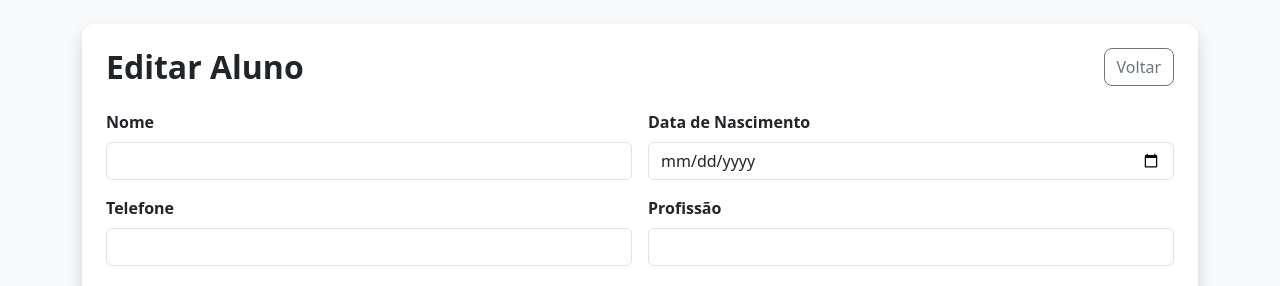
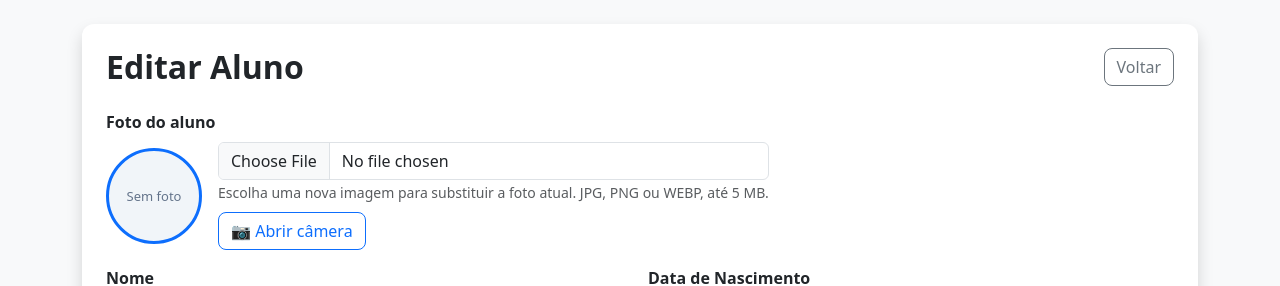
Before and after one commit to danielaires/Studio-Gaspar, a React (Vite) app in the folder Projeto/: page /editar-aluno/1 in a window 1280 px wide. Shown: the top 286 px of the page. Built offline with nearby package versions, Linux system fonts and the light colour scheme; no server answers; sample sign-in values are in the browser's storage.

Commit message:
Tirando foto aluno

```diff
--- /dev/null
+++ b/Projeto/src/components/CapturaFotoCamera.jsx
@@ -0,0 +1,93 @@
+import { useEffect, useRef, useState } from "react";
+import "./capturaFotoCamera.css";
+
+function CapturaFotoCamera({ onCapture, onError }) {
+    const videoRef = useRef(null);
+    const streamRef = useRef(null);
+    const [aberta, setAberta] = useState(false);
+    const [carregando, setCarregando] = useState(false);
+
+    const pararCamera = () => {
+        streamRef.current?.getTracks().forEach((track) => track.stop());
+        streamRef.current = null;
+    };
+
+    const fechar = () => {
+        pararCamera();
+        setAberta(false);
+        setCarregando(false);
+    };
+
+    const abrir = async () => {
+        if (!navigator.mediaDevices?.getUserMedia) {
+            onError("A câmera não é suportada por este navegador.");
+            return;
+        }
+
+        setAberta(true);
+        setCarregando(true);
+        try {
+            const stream = await navigator.mediaDevices.getUserMedia({
+                video: { facingMode: "user", width: { ideal: 1280 }, height: { ideal: 720 } },
+                audio: false,
+            });
+            streamRef.current = stream;
+            if (videoRef.current) videoRef.current.srcObject = stream;
+        } catch (erro) {
+            console.error("Erro ao acessar câmera:", erro);
+            fechar();
+            onError("Não foi possível acessar a câmera. Verifique a permissão do navegador.");
+        } finally {
+            setCarregando(false);
+        }
+    };
+
+    const capturar = () => {
+        const video = videoRef.current;
+        if (!video?.videoWidth || !video?.videoHeight) {
+            onError("Aguarde a câmera carregar para capturar a foto.");
+            return;
+        }
+
+        const canvas = document.createElement("canvas");
+        canvas.width = video.videoWidth;
+        canvas.height = video.videoHeight;
+        canvas.getContext("2d").drawImage(video, 0, 0, canvas.width, canvas.height);
+        const foto = canvas.toDataURL("image/jpeg", 0.85);
+        if (foto.length > 5 * 1024 * 1024 * 1.37) {
+            onError("A foto capturada ficou maior que 5 MB. Tente novamente.");
+            return;
+        }
+
+        onCapture(foto);
+        fechar();
+    };
+
+    useEffect(() => () => pararCamera(), []);
+
+    return (
+        <>
+            <button type="button" className="btn btn-outline-primary mt-2" onClick={abrir}>📷 Abrir câmera</button>
+            {aberta && (
+                <div className="captura-camera-fundo" role="dialog" aria-modal="true" aria-label="Capturar foto do aluno">
+                    <div className="captura-camera-modal">
+                        <div className="d-flex justify-content-between align-items-center mb-3">
+                            <h5 className="mb-0 fw-bold">Capturar foto do aluno</h5>
+                            <button type="button" className="btn-close" onClick={fechar} aria-label="Fechar câmera" />
+                        </div>
+                        <div className="captura-camera-video">
+                            {carregando && <span>Ativando câmera...</span>}
+                            <video ref={videoRef} autoPlay playsInline muted />
+                        </div>
+                        <div className="d-flex justify-content-end gap-2 mt-3">
+                            <button type="button" className="btn btn-outline-secondary" onClick={fechar}>Cancelar</button>
+                            <button type="button" className="btn btn-primary" onClick={capturar} disabled={carregando}>Capturar foto</button>
+                        </div>
+                    </div>
+                </div>
+            )}
+        </>
+    );
+}
+
+export default CapturaFotoCamera;
--- /dev/null
+++ b/Projeto/src/components/capturaFotoCamera.css
@@ -0,0 +1,4 @@
+.captura-camera-fundo { position: fixed; z-index: 1060; inset: 0; display: grid; place-items: center; padding: 20px; background: rgba(15, 23, 42, .72); }
+.captura-camera-modal { width: min(640px, 100%); padding: 24px; border-radius: 16px; background: #fff; box-shadow: 0 24px 60px rgba(0, 0, 0, .35); }
+.captura-camera-video { min-height: 260px; display: grid; place-items: center; overflow: hidden; border-radius: 12px; color: #fff; background: #111827; }
+.captura-camera-video video { display: block; width: 100%; max-height: 65vh; object-fit: cover; }
--- a/Projeto/src/pages/EditarAluno.jsx
+++ b/Projeto/src/pages/EditarAluno.jsx
@@ -3,6 +3,8 @@ import { useNavigate, useParams } from "react-router-dom";
 import { listarHorarios } from "../services/horarioService";
 import api from "../services/api";
 import { showSuccess, showError } from "../services/notificationService";
+import "./cadastroAluno.css";
+import CapturaFotoCamera from "../components/CapturaFotoCamera";
 
 function EditarAluno() {
     const navigate = useNavigate();
@@ -73,6 +75,31 @@ function EditarAluno() {
         }
 
         setAluno((prev) => ({ ...prev, [name]: value }));
+    }
+
+    function alterarFoto(e) {
+        const arquivo = e.target.files?.[0];
+
+        if (!arquivo) return;
+
+        if (!arquivo.type.startsWith("image/")) {
+            showError("Selecione um arquivo de imagem.");
+            e.target.value = "";
+            return;
+        }
+
+        if (arquivo.size > 5 * 1024 * 1024) {
+            showError("A foto deve ter no máximo 5 MB.");
+            e.target.value = "";
+            return;
+        }
+
+        const leitor = new FileReader();
+        leitor.onload = () => setAluno((dados) => ({
+            ...dados,
+            foto: leitor.result,
+        }));
+        leitor.readAsDataURL(arquivo);
     }
 
     function validarCampos() {
@@ -157,6 +184,35 @@ function EditarAluno() {
 
                     <form onSubmit={salvar}>
                         <div className="row g-3">
+
+                            <div className="col-12">
+                                <label className="form-label fw-semibold">Foto do aluno</label>
+                                <div className="d-flex align-items-center gap-3">
+                                    {aluno.foto ? (
+                                        <img
+                                            src={aluno.foto}
+                                            alt="Foto atual do aluno"
+                                            className="foto-aluno-preview"
+                                        />
+                                    ) : (
+                                        <div className="foto-aluno-preview foto-aluno-placeholder">
+                                            Sem foto
+                                        </div>
+                                    )}
+                                    <div>
+                                        <input
+                                            type="file"
+                                            className="form-control"
+                                            accept="image/*"
+                                            capture="user"
+                                            onChange={alterarFoto}
+                                        />
+                                        <small className="text-muted">Escolha uma nova imagem para substituir a foto atual. JPG, PNG ou WEBP, até 5 MB.</small>
+                                        <br />
+                                        <CapturaFotoCamera onCapture={(foto) => setAluno((dados) => ({ ...dados, foto }))} onError={showError} />
+                                    </div>
+                                </div>
+                            </div>
 
                             <div className="col-md-6">
                                 <label className="form-label fw-semibold">
--- a/Projeto/src/pages/cadastroAluno.jsx
+++ b/Projeto/src/pages/cadastroAluno.jsx
@@ -5,6 +5,7 @@ import { useNavigate } from "react-router-dom";
 import Navbar from "../components/Navbar";
 import { showSuccess, showError } from "../services/notificationService";
 import "./cadastroAluno.css";
+import CapturaFotoCamera from "../components/CapturaFotoCamera";
 
 function CadastroAluno() {
 
@@ -180,9 +181,12 @@ function CadastroAluno() {
                                                 type="file"
                                                 className="form-control"
                                                 accept="image/*"
+                                                capture="user"
                                                 onChange={alterarFoto}
                                             />
                                             <small className="text-muted">JPG, PNG ou WEBP, até 5 MB.</small>
+                                            <br />
+                                            <CapturaFotoCamera onCapture={(foto) => setAluno((dados) => ({ ...dados, foto }))} onError={showError} />
                                         </div>
                                     </div>
                                 </div>
```
Also changed, not shown: 1 other file (tests, documents, lock files or other folders).
